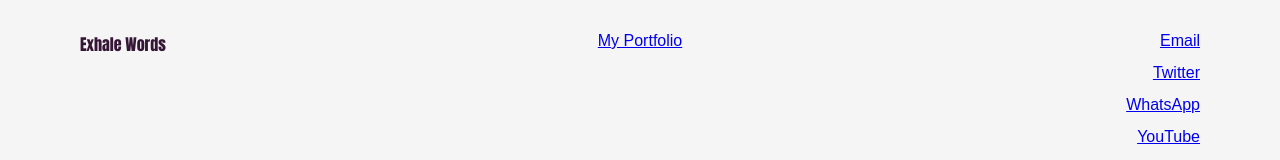
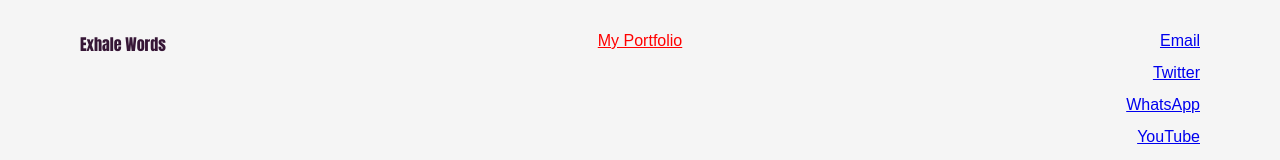
Before and after one commit to otinomz/simple-chrome-extension, a React (Create React App) app: page / in a window 1280 px wide. In both pictures the pointer is over the link "My Portfolio". Shown: the top 160 px of the page. Built offline with nearby package versions, Linux system fonts and the light colour scheme.

Commit message:
chore: code cleanup

```diff
--- a/src/App.scss
+++ b/src/App.scss
@@ -30,6 +30,11 @@ body, html{
   .portfolio {
     position: absolute;
     top: 2rem;
+
+
+    &:hover {
+      color: red;
+    }
   }
 
   .email,
```
